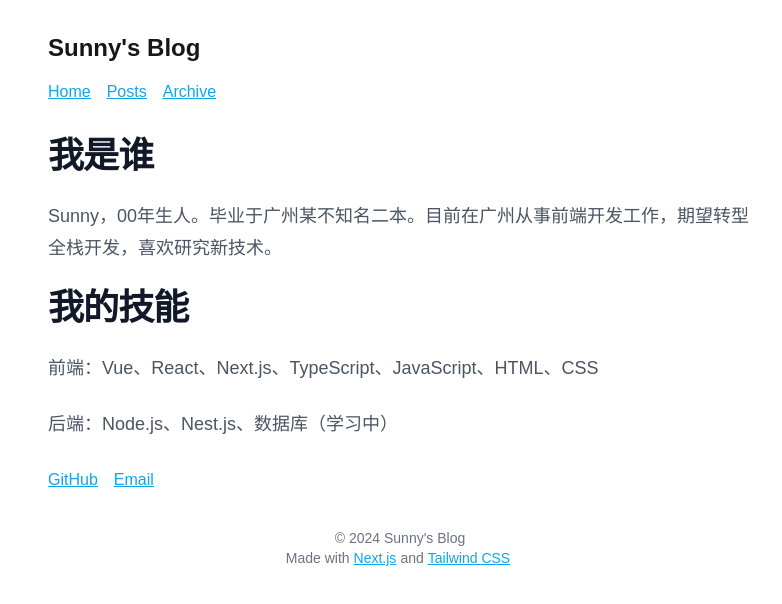
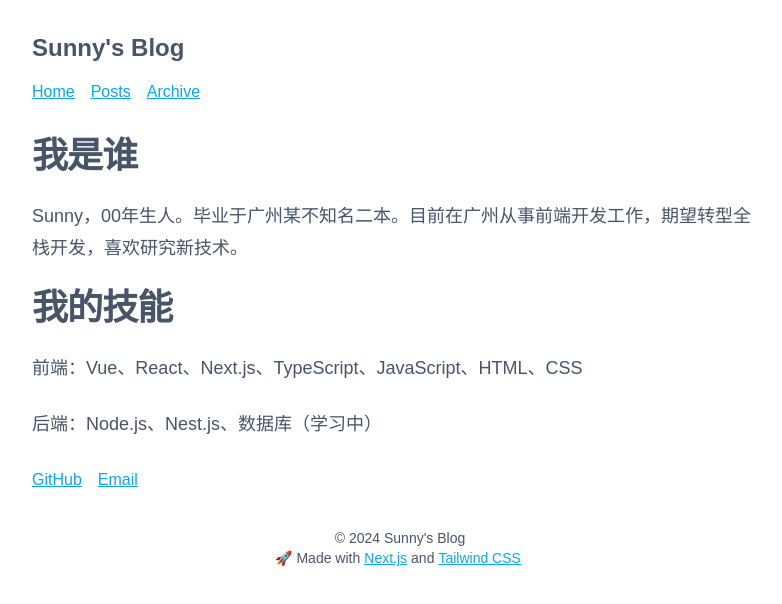
Before and after one commit to sdrpsps/next-blog, a Next.js app: page / in a window 1280 px wide. Shown: the top 604 px of the page, without its empty margins (240-1022 px from the left). Built offline with nearby package versions, Linux system fonts and the light colour scheme; a web font is replaced by a local one.

Commit message:
全局样式颜色修改

```diff
--- a/app/globals.css
+++ b/app/globals.css
@@ -2,29 +2,12 @@
 @tailwind components;
 @tailwind utilities;
 
-:root {
-  --background: #ffffff;
-  --foreground: #171717;
-}
-
-@media (prefers-color-scheme: dark) {
-  :root {
-    --background: #0a0a0a;
-    --foreground: #ededed;
-  }
-}
-
-
 body {
-  color: var(--foreground);
-  background: var(--background);
-  max-width: 720px;
-  margin: 0 auto;
-  padding: 0 8px;
+  @apply text-slate-600 dark:text-slate-400 bg-white dark:bg-slate-900 mx-auto max-w-3xl px-4;
 }
 
 .link {
-  @apply text-sky-500 hover:text-sky-600 underline;
+  @apply text-sky-500 hover:text-sky-600 dark:text-sky-300 dark:hover:text-sky-400 underline;
 }
 
 @layer utilities {
--- a/app/page.tsx
+++ b/app/page.tsx
@@ -1,19 +1,19 @@
 export default function Home() {
   return (
     <>
-      <h2 className="text-2xl font-bold tracking-tight text-gray-900 sm:text-4xl">
+      <h2 className="text-2xl font-bold tracking-tight sm:text-4xl">
         我是谁
       </h2>
-      <p className="mt-6 text-lg leading-8 text-gray-600">
+      <p className="mt-6 text-lg leading-8">
         Sunny，00年生人。毕业于广州某不知名二本。目前在广州从事前端开发工作，期望转型全栈开发，喜欢研究新技术。
       </p>
-      <h2 className="mt-6 text-2xl font-bold tracking-tight text-gray-900 sm:text-4xl">
+      <h2 className="mt-6 text-2xl font-bold tracking-tight sm:text-4xl">
         我的技能
       </h2>
-      <p className="mt-6 text-lg leading-8 text-gray-600">
+      <p className="mt-6 text-lg leading-8">
         前端：Vue、React、Next.js、TypeScript、JavaScript、HTML、CSS
       </p>
-      <p className="mt-6 text-lg leading-8 text-gray-600">
+      <p className="mt-6 text-lg leading-8">
         后端：Node.js、Nest.js、数据库（学习中）
       </p>
       <ul className="mt-6 leading-8 flex gap-4">
--- a/app/posts/page.tsx
+++ b/app/posts/page.tsx
@@ -1,4 +1,5 @@
 import { getPosts } from '@/lib/post'
+import { unstable_noStore } from 'next/cache'
 import Link from 'next/link'
 
 export const metadata = {
@@ -6,6 +7,7 @@ export const metadata = {
 }
 
 export default async function PostsPage() {
+  unstable_noStore()
   const posts = await getPosts()
 
   return (
--- a/components/main-footer.tsx
+++ b/components/main-footer.tsx
@@ -1,9 +1,9 @@
 export default function MainFooter() {
   return (
-    <footer className="text-center text-sm text-gray-500 pt-8 pb-2">
+    <footer className="text-center text-sm pt-8 pb-2">
       <p>© 2024 Sunny&apos;s Blog</p>
       <p>
-        Made with
+        🚀 Made with
         <a
           className="link mx-1"
           href="https://nextjs.org"
```
